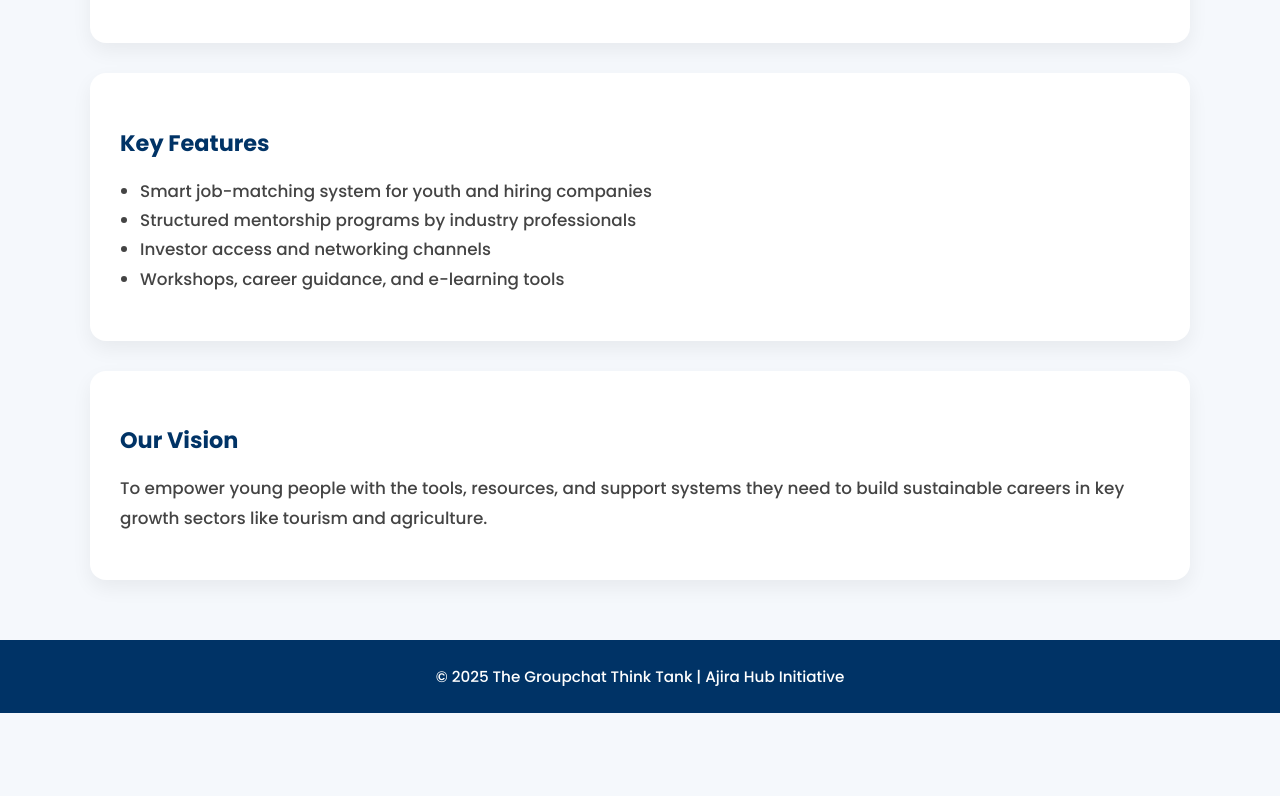
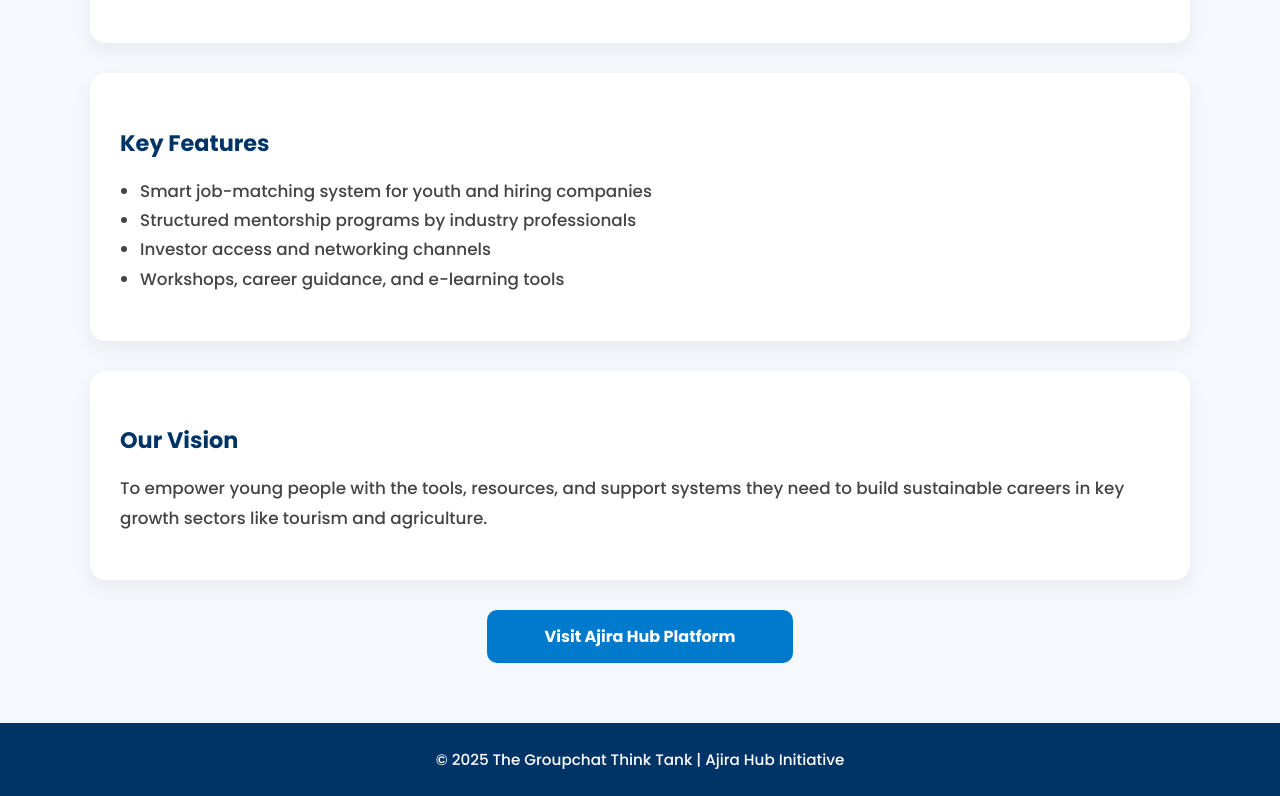
Before and after one commit to thegroupchat5/thegroupchat, a plain HTML site: page ajira.html in a window 1280 px wide. Shown: the part 728-1524 px from the top of the page. Before the commit the page ends 1441 px from the top, so only its background shows below. Drawn offline with Linux system fonts and the light colour scheme; files whose address does not match are found by name.

Commit message:
Update ajira.html

```diff
--- a/ajira.html
+++ b/ajira.html
@@ -83,6 +83,22 @@
       margin: 30px 0;
       background-color: #eef6fc;
     }
+    .visit-btn {
+      display: block;
+      text-align: center;
+      background: #007acc;
+      color: white;
+      font-weight: 600;
+      text-decoration: none;
+      padding: 14px 28px;
+      border-radius: 10px;
+      max-width: 250px;
+      margin: 30px auto 0;
+      transition: background 0.3s ease;
+    }
+    .visit-btn:hover {
+      background: #005fa3;
+    }
     footer {
       background: #003366;
       color: white;
@@ -106,16 +122,16 @@
   <div class="container">
     <h2>Ajira Hub Project</h2>
 
-   <div class="section" style="text-align: center;">
-  <img src="https://github.com/thegroupchat5/thegroupchat/blob/main/ajira%20hub.jpeg?raw=true" alt="Ajira Hub Logo"
-       style="width: 100%; max-width: 200px; height: auto; object-fit: contain;">
-</div>
-
+    <div class="section" style="text-align: center;">
+      <img src="C:\Users\USER\Downloads\ajira hub.jpeg" alt="Ajira Hub Logo"
+           style="width: 100%; max-width: 200px; height: auto; object-fit: contain;">
+    </div>
 
     <div class="section">
       <h3>What is Ajira Hub?</h3>
       <p>
-        Ajira Hub is a digital platform developed by <strong>The Groupchat Think Tank</strong> to address youth unemployment in Rwanda and East Africa. It focuses on connecting unemployed youth with career opportunities in agriculture and tourism through an interactive and empowering ecosystem.
+        Ajira Hub is a digital platform developed by <strong>The Groupchat Think Tank</strong> to address youth unemployment in Rwanda and East Africa.
+        It focuses on connecting unemployed youth with career opportunities in agriculture and tourism through an interactive and empowering ecosystem.
       </p>
     </div>
 
@@ -135,6 +151,11 @@
         To empower young people with the tools, resources, and support systems they need to build sustainable careers in key growth sectors like tourism and agriculture.
       </p>
     </div>
+
+    <!-- ✅ Visit Ajira Hub Website Button -->
+    <a href="https://thegroupchat5.github.io/theajirahub/" target="_blank" class="visit-btn">
+      Visit Ajira Hub Platform
+    </a>
   </div>
 
   <footer>
```
